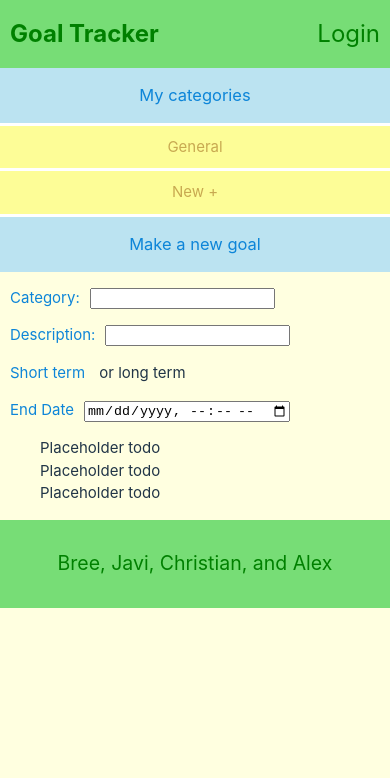
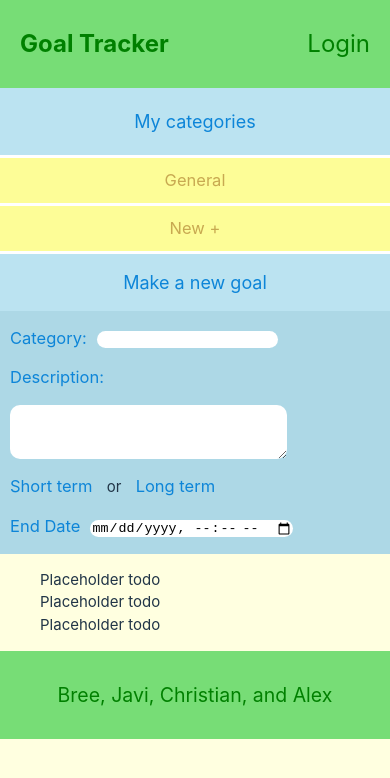
Before and after one commit to BreePrimmer/Goal-Tracker, a React (Vite) app in the folder client/: page / in a window 390 px wide. Shown: the top 778 px of the page. Built offline with nearby package versions, Linux system fonts and the light colour scheme.

Commit message:
finished css for new goal for now

```diff
--- a/client/src/components/CreateGoal.jsx
+++ b/client/src/components/CreateGoal.jsx
@@ -1,22 +1,22 @@
 export default function CreateGoal() {
   return (
-    <div>
+    <div className='goal-cont'>
       <span id='new-goal'>Make a new goal</span>
       <form>
         <div className='goal-spacing'>
           <label className='form-title' htmlFor="newGoalCategory">Category:</label>
-          <input type="text" name="newGoalCategory" id="" />
+          <input className='form-input' type="text" name="newGoalCategory" id="" />
+        </div>
+        <div className='goal-spacing' id='desc-cont'>
+          <label className='form-title' htmlFor="newGoalDesc">Description:</label>
+          <textarea className='form-input' id='desc' type="text" name="newGoalDesc" />
         </div>
         <div className='goal-spacing'>
-          <label className='form-title' htmlFor="newGoalDesc">Description:</label>
-          <input type="text" name="newGoalDesc" />
-        </div>
-        <div className='goal-spacing'>
-          <span className='form-title'>Short term</span> or <span>long term</span>
+          <span className='form-title'>Short term</span> or <span className='form-title'>Long term</span>
         </div>
         <div className='goal-spacing'>
           <label className='form-title' htmlFor="newGoalDate">End Date</label>
-          <input type="datetime-local" />
+          <input className='form-input' type="datetime-local" />
         </div>
       </form>
     </div>
--- a/client/src/index.css
+++ b/client/src/index.css
@@ -85,7 +85,7 @@ button:focus-visible {
     align-items: center;
     justify-content: space-between;
     background-color: #77DD76;
-    padding: 0px 10px;
+    padding: 10px 20px;
   }
   .title {
     color: green;
@@ -113,6 +113,7 @@ button:focus-visible {
     background-color: #FDFD97;
     padding: 10px;
     color: #C8A951;
+    font-size: 110%;
     border-bottom-style: solid;
     border-bottom-color: white;
   }
@@ -122,7 +123,8 @@ button:focus-visible {
     padding: 15px;
     background-color: #BBE3F1;
     color: #0D85D8;
-    font-size: 110%;
+    font-size: 120%;
+    padding: 20px
   }
 
   /* New goal styling */
@@ -132,17 +134,33 @@ button:focus-visible {
     padding: 15px;
     background-color: #BBE3F1;
     color: #0D85D8;
-    font-size: 110%;
+    font-size: 120%;
   }
   .goal-spacing {
     margin-top: 15px;
   }
   .form-title {
     color:#0D85D8;
+    font-size: 110%;
     margin: 0px 10px;
   }
-  .input-space {
-
+  .form-input {
+    border-style: hidden;
+    border-radius: 10px;
+  }
+  #desc-cont {
+    display: flex;
+    flex-direction: column;
+  }
+  #desc {
+    margin-top: 15px;
+    margin-left: 10px;
+    height: 50px;
+    width: 70%;
+  }
+  .goal-cont {
+    background-color: lightblue;
+    padding-bottom: 15px;
   }
 
   /* footer styling */
```
